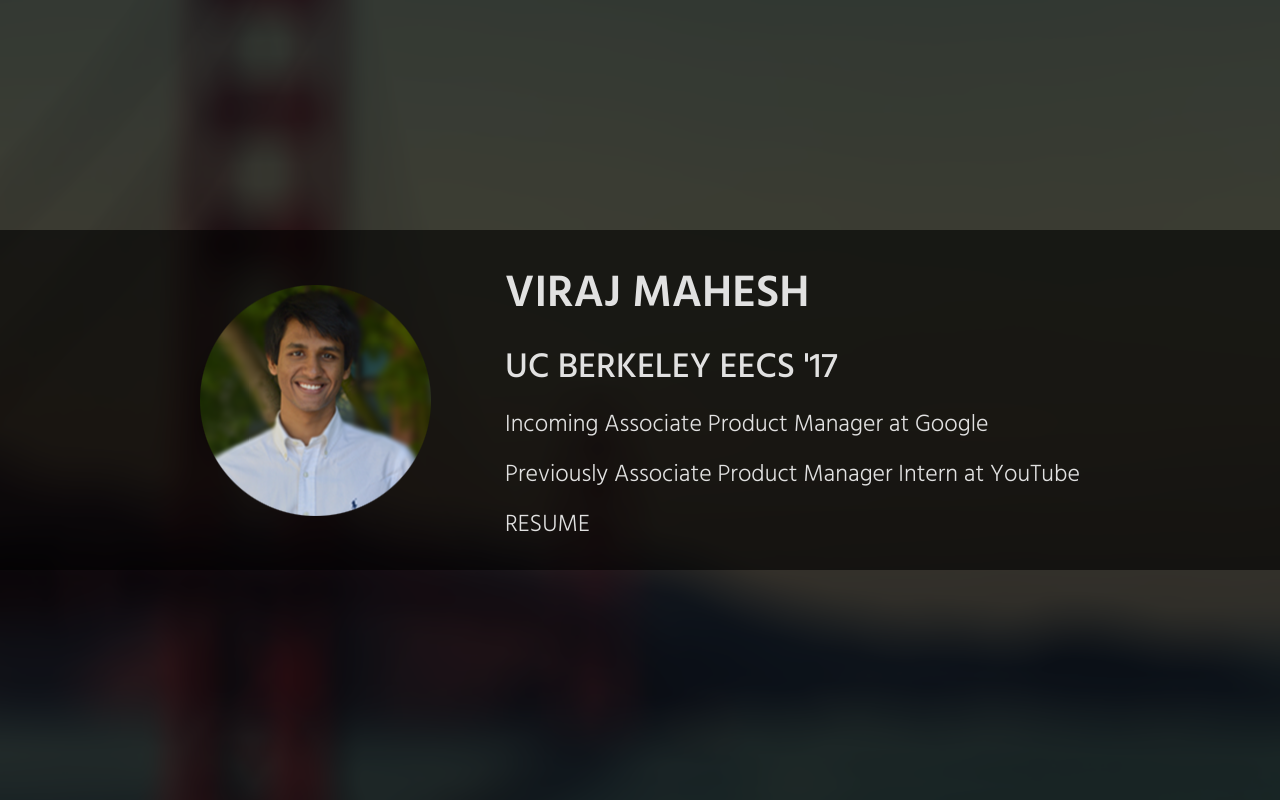
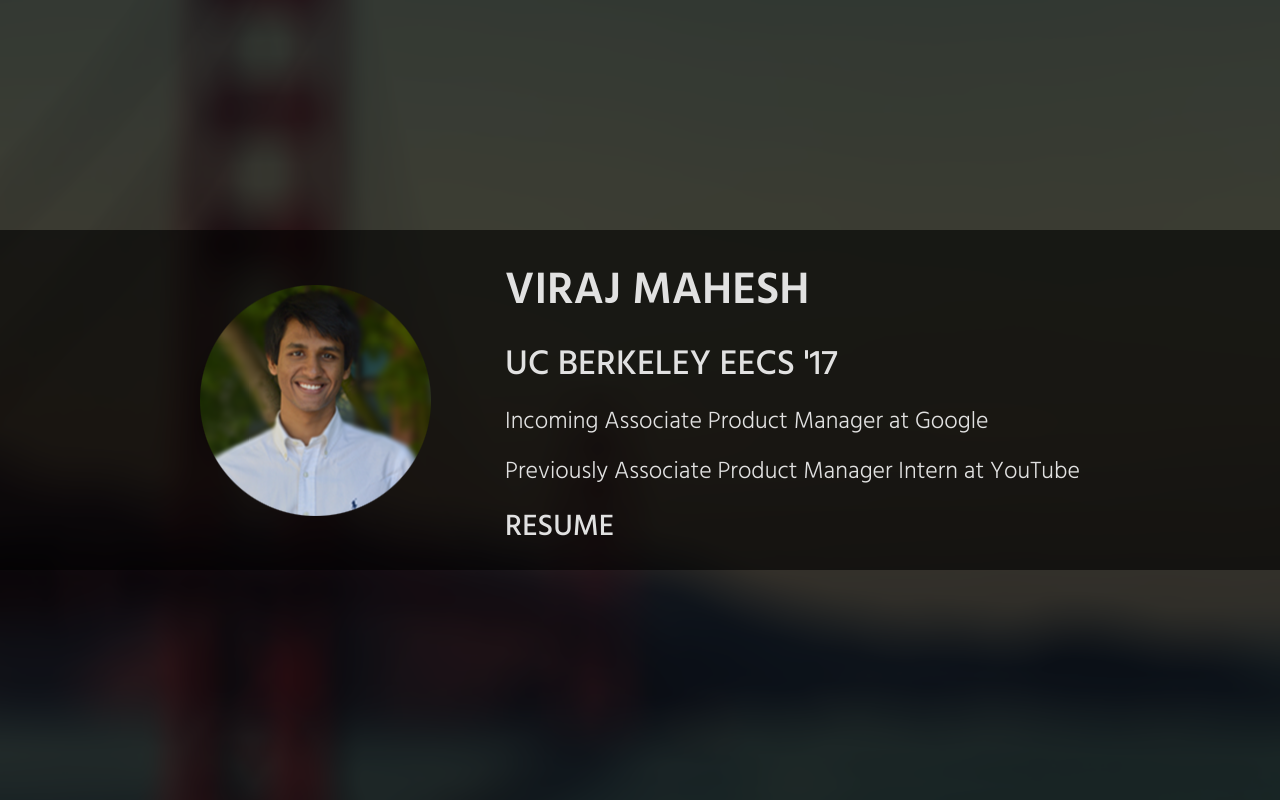
Before and after one commit to virajmahesh/virajmahesh.github.io, a website: page index.html in a window 1280 px wide. Drawn offline with Linux system fonts and the light colour scheme.

Commit message:
Add resume and link to resume

```diff
--- a/index.html
+++ b/index.html
@@ -21,7 +21,7 @@
                 <p id="school">UC BERKELEY EECS '17</p>
                 <p id="work">Incoming Associate Product Manager at Google</p>
                 <p id="work">Previously Associate Product Manager Intern at YouTube</p>
-                <p id="resume">RESUME</p>
+                <a href="assets/resume.pdf"><p id="resume">RESUME</p></a>
             </div>
         </div>
     </div>
--- a/style.css
+++ b/style.css
@@ -88,9 +88,14 @@ p {
     margin-bottom: 25px;
 }
 
+a {
+    color: inherit;
+    text-decoration: none;
+}
+
 #resume {
-    height: 25px;
-    font-size: 24px;
-    font-weight: 300;
+    height: 31px;
+    font-size: 30px;
+    font-weight: 500;
     margin-bottom: 10px;
 }
```
Also changed, not shown: 1 other file.
